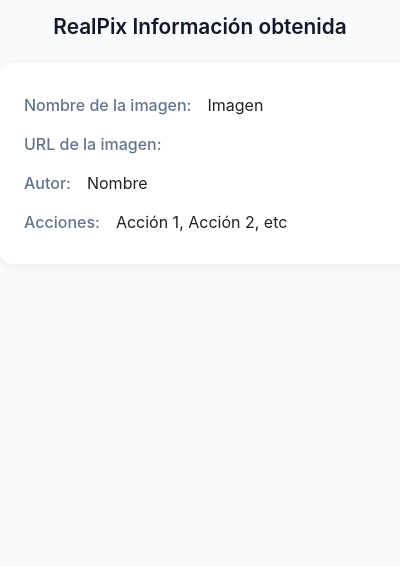
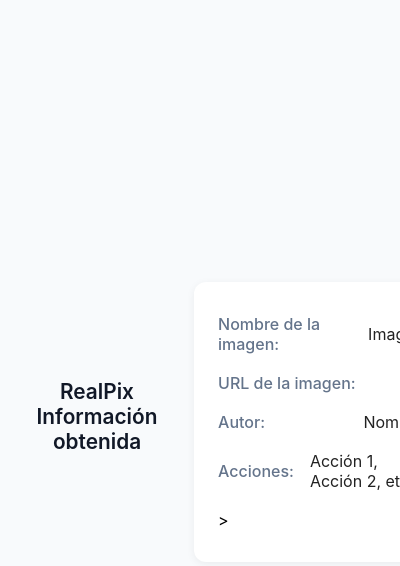
Before and after one commit to alfoo1/realpix, a browser extension: page popup.html in a window 400 px wide. Shown: the top 566 px of the page. Drawn offline with Linux system fonts and the light colour scheme.

Commit message:
Primer commit de Front

```diff
--- a/package.json
+++ b/package.json
@@ -1,9 +1,5 @@
 {
   "dependencies": {
-    "@contentauth/c2pa-wasm": "^0.3.2",
     "@contentauth/c2pa-web": "^0.3.2"
-  },
-  "devDependencies": {
-    "nx": "21.6.3"
   }
 }
--- a/popup.html
+++ b/popup.html
@@ -9,16 +9,16 @@
       font-family: 'Inter', Arial, sans-serif;
       margin: 0;
       min-height: 100vh;
-      /* display: flex; */
-      /* align-items: center;
-      justify-content: center; */
+      display: flex;
+      align-items: center;
+      justify-content: center;
     }
     .card {
       background: #fff;
       border-radius: 12px;
       box-shadow: 0 2px 8px rgba(0,0,0,0.06);
       padding: 2rem 1.5rem;
-      max-width: 450px;
+      max-width: 350px;
       width: 100%;
       margin: auto;
       display: flex;
@@ -27,7 +27,7 @@
     }
     .row {
       display: flex;
-      /* justify-content: space-between; */
+      justify-content: space-between;
       align-items: center;
       gap: 1rem;
       font-size: 1rem;
@@ -72,8 +72,8 @@
         </div>
         <div class="row">
             <div>Acciones:</div>
-            <div>Acción 1, Acción 2, etc</div>
-        </div>
+            <div>Acción 1, Acción 2, etc    </div>
+        </div>>
     </div>
 
   </main>
```
Also changed, not shown: manifest.json, 1 other file.
